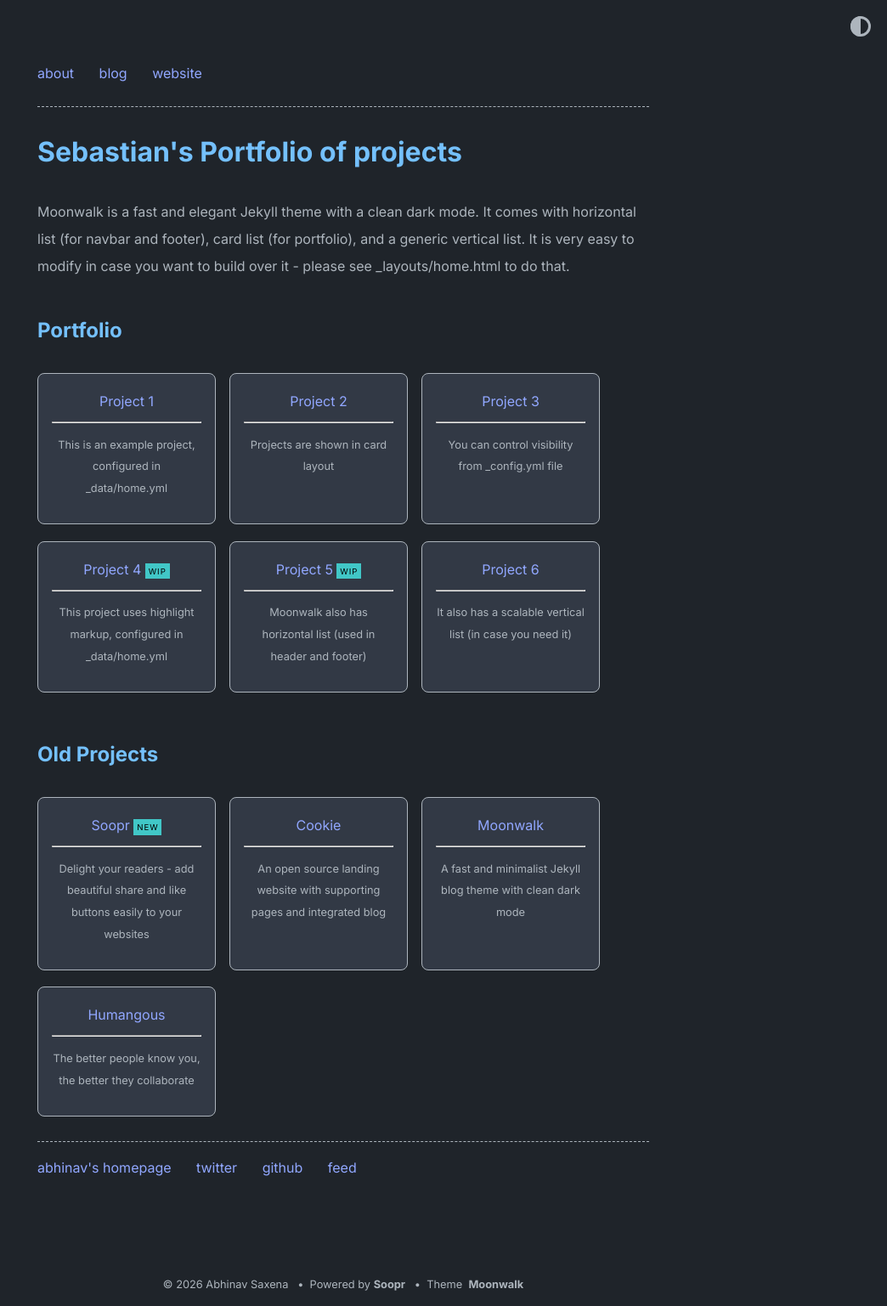
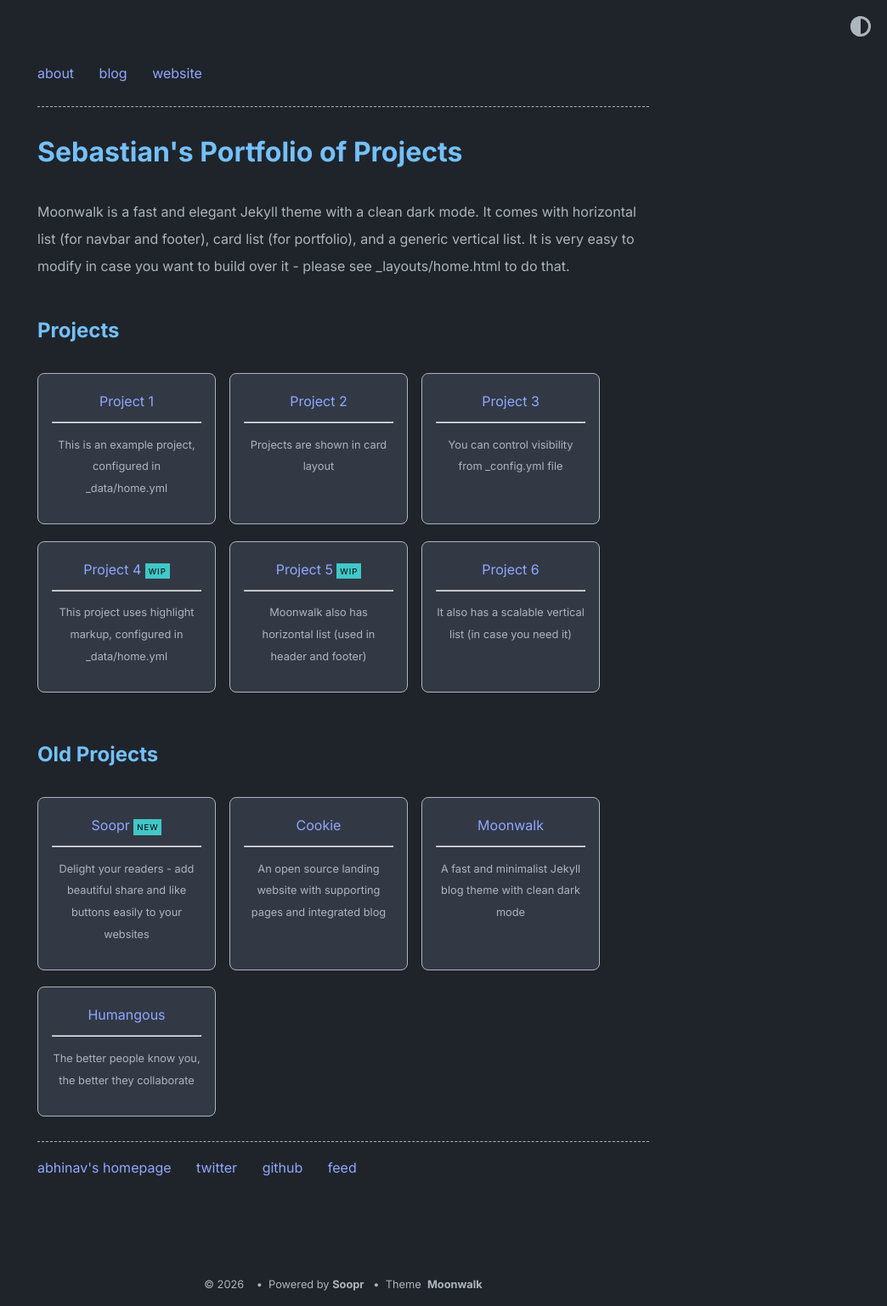
Before and after one commit to Sebastianmerc/Sebastianmerc.github.io, a Jekyll site: the page built from index.md, in a window 1280 px wide. Shown: the whole page at 85% size, without its empty margins (236-1280 px from the left). Built offline with Jekyll 4.4.1, drawn with Linux system fonts in a browser that asks for light colours.

Commit message:
Update _config.yml

```diff
--- a/_config.yml
+++ b/_config.yml
@@ -1,5 +1,5 @@
-title: "Sebastian's Portfolio of projects"
-author: Abhinav Saxena
+title: "Sebastian's Portfolio of Projects"
+author:
 url: https://www.sebastianmerc.github.io # root address of the site
 description: > # description of the site (multiple lines allowed)
   Moonwalk is a fast and elegant Jekyll theme with a clean dark mode. It comes with horizontal list (for navbar and footer), card list (for portfolio), and a generic vertical list. It is very easy to modify in case you want to build over it - please see _layouts/home.html to do that.
@@ -33,9 +33,9 @@ theme_config:
   show_tags: true # show tags in a blog posts
   # options for "home" page
   home:
-    title_projects: Portfolio
+    title_projects: Projects
     title_misc_list: Details
-    title_blog: Blog
+    title_blog:
     title_old_projects: Old Projects
 
 soopr:
```
